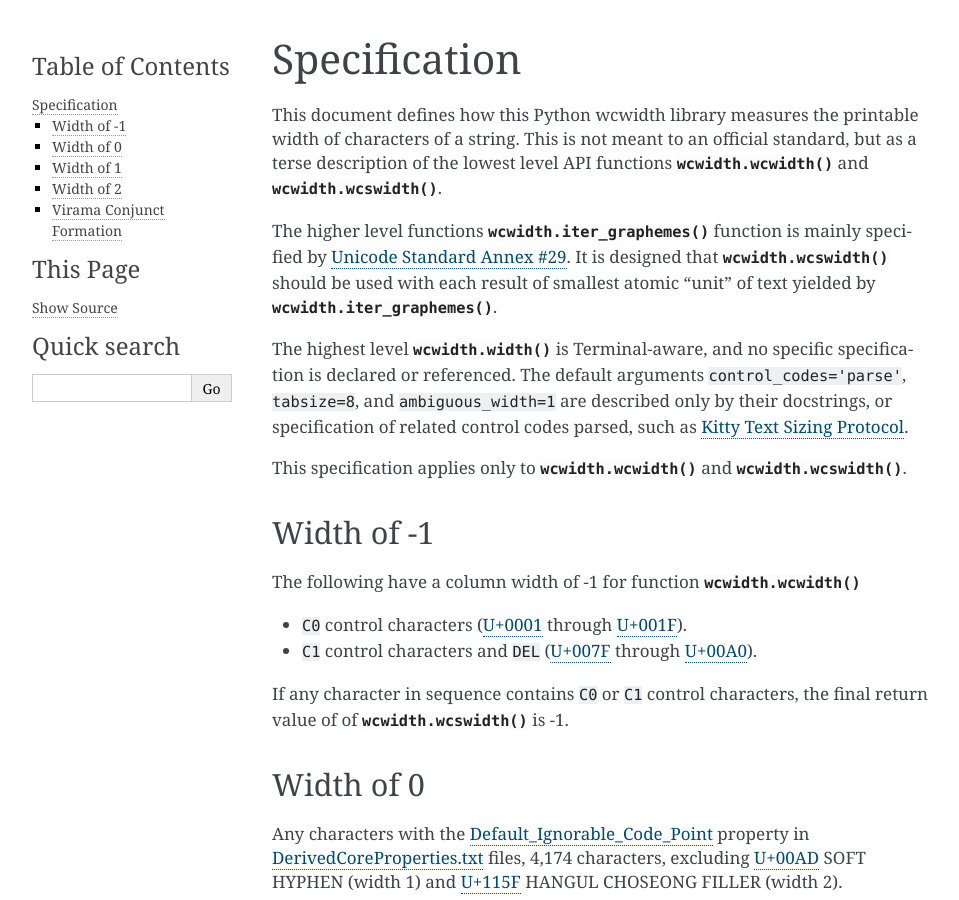
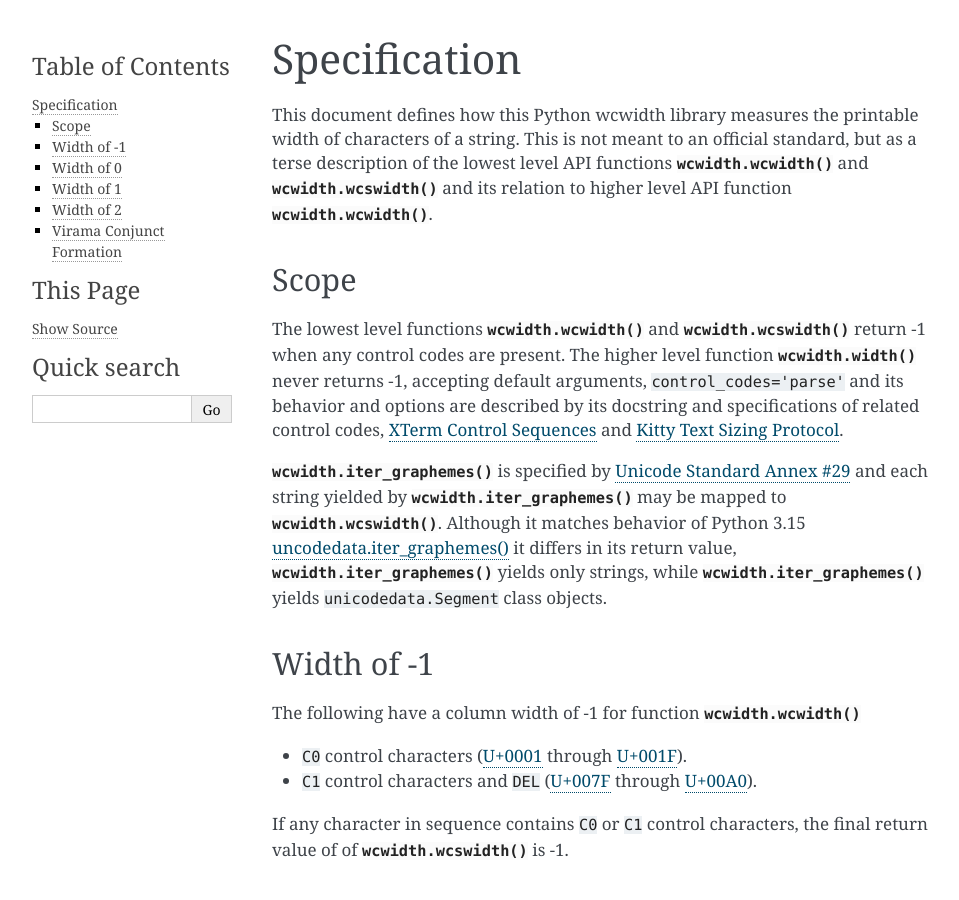
Before and after one commit to jquast/wcwidth, a Sphinx documentation site: the page built from docs/specs.rst, in a window 1280 px wide and 900 px high. Shown: the whole window, without its empty margins (148-1107 px from the left). Built offline with Sphinx 7.4.7, drawn with Linux system fonts in a browser that asks for light colours.

Commit message:
still pecking away at this ..

```diff
--- a/docs/specs.rst
+++ b/docs/specs.rst
@@ -6,18 +6,23 @@ Specification
 
 This document defines how this Python wcwidth library measures the printable width of characters of
 a string. This is not meant to an official standard, but as a terse description of the lowest level
-API functions :func:`wcwidth.wcwidth` and  :func:`wcwidth.wcswidth`.
+API functions :func:`wcwidth.wcwidth` and  :func:`wcwidth.wcswidth` and its relation to higher level
+API function :func:`wcwidth.wcwidth`.
 
-The higher level functions :func:`wcwidth.iter_graphemes` function is mainly specified by `Unicode
-Standard Annex #29`_.  It is designed that :func:`wcwidth.wcswidth` should be used with each result
-of smallest atomic "unit" of text yielded by :func:`wcwidth.iter_graphemes`.
+Scope
+-----
 
-The highest level :func:`wcwidth.width` is Terminal-aware, and no specific specification is
-declared or referenced. The default arguments ``control_codes='parse'``, ``tabsize=8``, and
-``ambiguous_width=1`` are described only by their docstrings, or specification of related control
-codes parsed, such as `Kitty Text Sizing Protocol`_.
+The lowest level functions :func:`wcwidth.wcwidth` and  :func:`wcwidth.wcswidth` return -1 when any
+control codes are present.  The higher level function :func:`wcwidth.width` never returns -1,
+accepting default arguments, ``control_codes='parse'`` and its behavior and options are described by
+its docstring and specifications of related control codes, `XTerm Control Sequences`_ and `Kitty
+Text Sizing Protocol`_.
 
-This specification applies only to :func:`wcwidth.wcwidth` and  :func:`wcwidth.wcswidth`.
+:func:`wcwidth.iter_graphemes` is specified by `Unicode Standard Annex #29`_ and each string yielded
+by :func:`wcwidth.iter_graphemes` may be mapped to :func:`wcwidth.wcswidth`. Although it matches
+behavior of Python 3.15 `uncodedata.iter_graphemes()`_ it differs in its return value,
+:func:`wcwidth.iter_graphemes` yields only strings, while :func:`wcwidth.iter_graphemes` yields
+``unicodedata.Segment`` class objects.
 
 Width of -1
 -----------
@@ -128,7 +133,9 @@ formation: the font engine merges the consonants into a single ligature glyph.
 
 See also: `L2/2023/23107`_ "Proper Complex Script Support in Text Terminals".
 
+.. _`Hyperlinks in Terminal Emulators`: https://gist.github.com/egmontkob/eb114294efbcd5adb1944c9f3cb5feda
 .. _`Kitty Text Sizing Protocol`: https://sw.kovidgoyal.net/kitty/text-sizing-protocol/
+.. _`XTerm Control Sequences`: https://invisible-island.net/xterm/ctlseqs/ctlseqs.html
 .. _`U+0000`: https://codepoints.net/U+0000
 .. _`U+0001`: https://codepoints.net/U+0001
 .. _`U+001F`: https://codepoints.net/U+001F
@@ -174,3 +181,4 @@ See also: `L2/2023/23107`_ "Proper Complex Script Support in Text Terminals".
 .. _`aksara`: https://www.unicode.org/glossary/#aksara
 .. _`L2/2023/23107`: https://www.unicode.org/L2/L2023/23107-terminal-suppt.pdf
 .. _`Unicode Standard Annex #29`: https://www.unicode.org/reports/tr29/
+.. _`uncodedata.iter_graphemes()`: https://docs.python.org/3.15/library/unicodedata.html#unicodedata.iter_graphemes
--- a/wcwidth/__init__.py
+++ b/wcwidth/__init__.py
@@ -30,8 +30,7 @@ from .grapheme import grapheme_boundary_before  # noqa
 from .grapheme import iter_graphemes, iter_graphemes_reverse
 from .textwrap import SequenceTextWrapper, wrap
 from .sgr_state import propagate_sgr
-from .text_sizing import (TextSizingParams,
-                         parse_text_sizing)
+from .text_sizing import TextSizingParams, parse_text_sizing
 
 # The __all__ attribute defines the items exported from statement,
 # 'from wcwidth import *', but also to say, "This is the public API".
```
Also changed, not shown: 3 other files.
